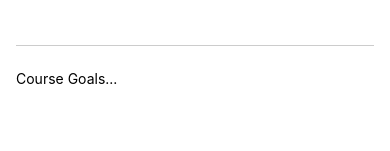
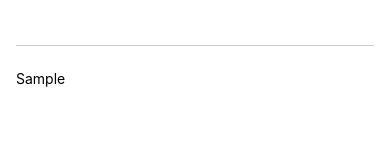
Before and after one commit to cliffgor/RNCourse, a React Native app: screen / in a window 390 px wide. Both pictures are taken after typing "Sample" into the empty fields and a click on the button "ADD GOAL". Shown: the part 149-300 px from the top of the page. Built offline with nearby package versions, Linux system fonts and the light colour scheme.

Commit message:
Add function to pick the states when a text is added and added a map function diplay everything typed from the input text to the app

```diff
--- a/App.js
+++ b/App.js
@@ -4,13 +4,14 @@
 
 export default function App() {
   const [enteredGoal, setEnteredGoal] = useState('');
+  const [courseGoals, setCourseGoals] = useState([]);
 
   function goalInputHandler(enteredText) {
     setEnteredGoal(enteredText);
   }
 
   function addGoalHandler() {
-    console.log(enteredGoal);
+    setCourseGoals(currentCourseGoals => [...courseGoals, enteredGoal])
    }
 
 
@@ -21,7 +22,7 @@
         <Button title='Add Goal' onPress={addGoalHandler} />
       </View>
       <View style={styles.goalsContainer}>
-        <Text>Course Goals...</Text>
+        {courseGoals.map((goal, index) => <Text key={index}>{goal}</Text>)}
       </View>
     </View>
   );
```
